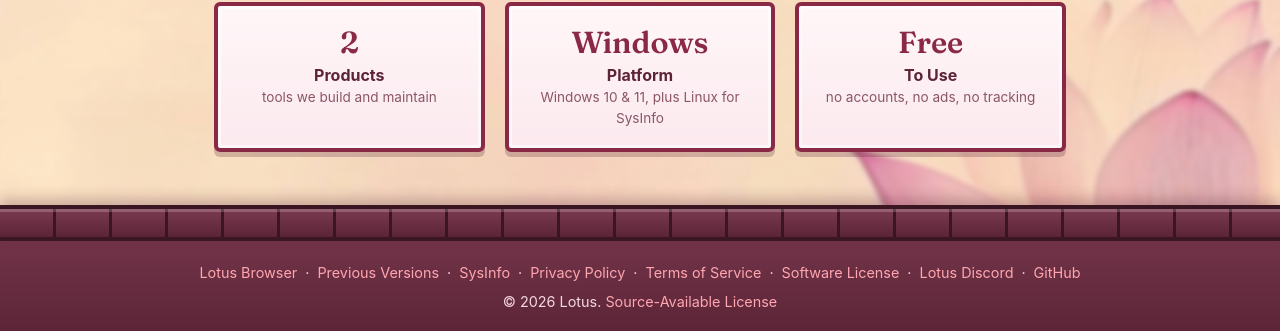
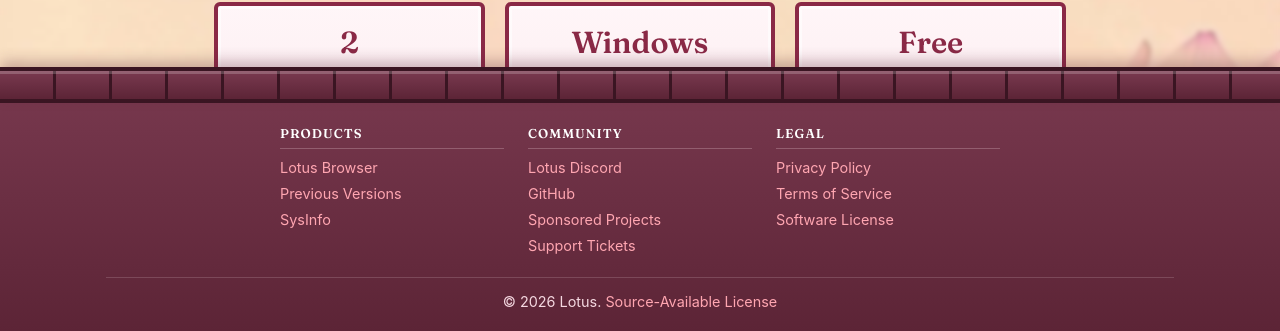
Before and after one commit to LotusBrowser/LotusWebsite, a Next.js app: page / in a window 1280 px wide. Shown: the part 467-798 px from the top of the page. Built offline with nearby package versions, Linux system fonts and the light colour scheme; no server answers.

Commit message:
feat: enhance footer layout with structured sections and styling

```diff
--- a/app/components/Footer.tsx
+++ b/app/components/Footer.tsx
@@ -2,6 +2,34 @@
 
 import { useCallback, useEffect, useRef, useState } from "react";
 import { SITE } from "../config/site";
+
+const FOOTER_SECTIONS = [
+  {
+    title: "Products",
+    links: [
+      { label: "Lotus Browser", href: "/products/lotus" },
+      { label: "Previous Versions", href: "/products/lotus/versions" },
+      { label: "SysInfo", href: "/products/sysinfo" },
+    ],
+  },
+  {
+    title: "Community",
+    links: [
+      { label: "Lotus Discord", href: SITE.discordUrl, external: true },
+      { label: "GitHub", href: SITE.githubUrl, external: true },
+      { label: "Sponsored Projects", href: "/sponsor" },
+      { label: "Support Tickets", href: "/tickets" },
+    ],
+  },
+  {
+    title: "Legal",
+    links: [
+      { label: "Privacy Policy", href: "/privacy" },
+      { label: "Terms of Service", href: "/terms" },
+      { label: "Software License", href: "/license" },
+    ],
+  },
+];
 
 export default function Footer() {
   const contentRef = useRef<HTMLDivElement>(null);
@@ -76,12 +104,25 @@
         inert={height <= 0}
       >
         <div ref={contentRef} className="footer-inner">
-          <div className="legal-links">
-            <a href="/products/lotus">Lotus Browser</a>·<a href="/products/lotus/versions">Previous Versions</a>·<a href="/products/sysinfo">SysInfo</a>·
-            <a href="/privacy">Privacy Policy</a>·<a href="/terms">Terms of Service</a>·<a href="/license">Software License</a>·
-            <a href={SITE.discordUrl} target="_blank" rel="noopener noreferrer">Lotus Discord</a>·
-            <a href={SITE.githubUrl} target="_blank" rel="noopener noreferrer">GitHub</a>
-          </div>
+          <nav className="footer-columns" aria-label="Footer">
+            {FOOTER_SECTIONS.map((section) => (
+              <div key={section.title} className="footer-col">
+                <h2 className="footer-heading">{section.title}</h2>
+                <ul>
+                  {section.links.map((link) => (
+                    <li key={link.href}>
+                      <a
+                        href={link.href}
+                        {...(link.external ? { target: "_blank", rel: "noopener noreferrer" } : {})}
+                      >
+                        {link.label}
+                      </a>
+                    </li>
+                  ))}
+                </ul>
+              </div>
+            ))}
+          </nav>
           <p>© 2026 {SITE.name}. <a href={SITE.licenseUrl} target="_blank" rel="noopener noreferrer">Source-Available License</a></p>
         </div>
       </div>
--- a/app/globals.css
+++ b/app/globals.css
@@ -691,8 +691,35 @@
 }
 
 .footer-inner p { margin: 0; }
-.footer-inner .legal-links { margin-bottom: 0.4rem; }
-.footer-inner .legal-links a { margin: 0 0.5rem; }
+.footer-columns {
+  display: grid;
+  grid-template-columns: repeat(3, minmax(0, 1fr));
+  gap: 1rem 1.5rem;
+  max-width: 720px;
+  margin: 0 auto 1rem;
+  text-align: left;
+}
+.footer-heading {
+  margin: 0 0 0.4rem;
+  padding-bottom: 0.3rem;
+  border-bottom: 1px solid rgba(245, 217, 225, 0.25);
+  color: #fff;
+  font-family: var(--font-display);
+  font-size: 0.8rem;
+  font-weight: 600;
+  letter-spacing: 0.08em;
+  text-transform: uppercase;
+}
+.footer-col ul { margin: 0; padding: 0; list-style: none; }
+.footer-col li { margin: 0.2rem 0; }
+.footer-col a { text-decoration: none; }
+.footer-col a:hover, .footer-col a:focus-visible { text-decoration: underline; }
+.footer-inner > p { padding-top: 0.75rem; border-top: 1px solid rgba(245, 217, 225, 0.18); text-align: center; }
+@media (max-width: 479px) {
+  .footer-columns { gap: 0.75rem; }
+  .footer-inner { font-size: 0.82rem; }
+  .footer-heading { font-size: 0.7rem; letter-spacing: 0.04em; }
+}
 .site-footer a { color: var(--petal-light); }
 
 /* Thank-you bloom */
```
Also changed, not shown: 1 other file (tests, documents, lock files or other folders).
